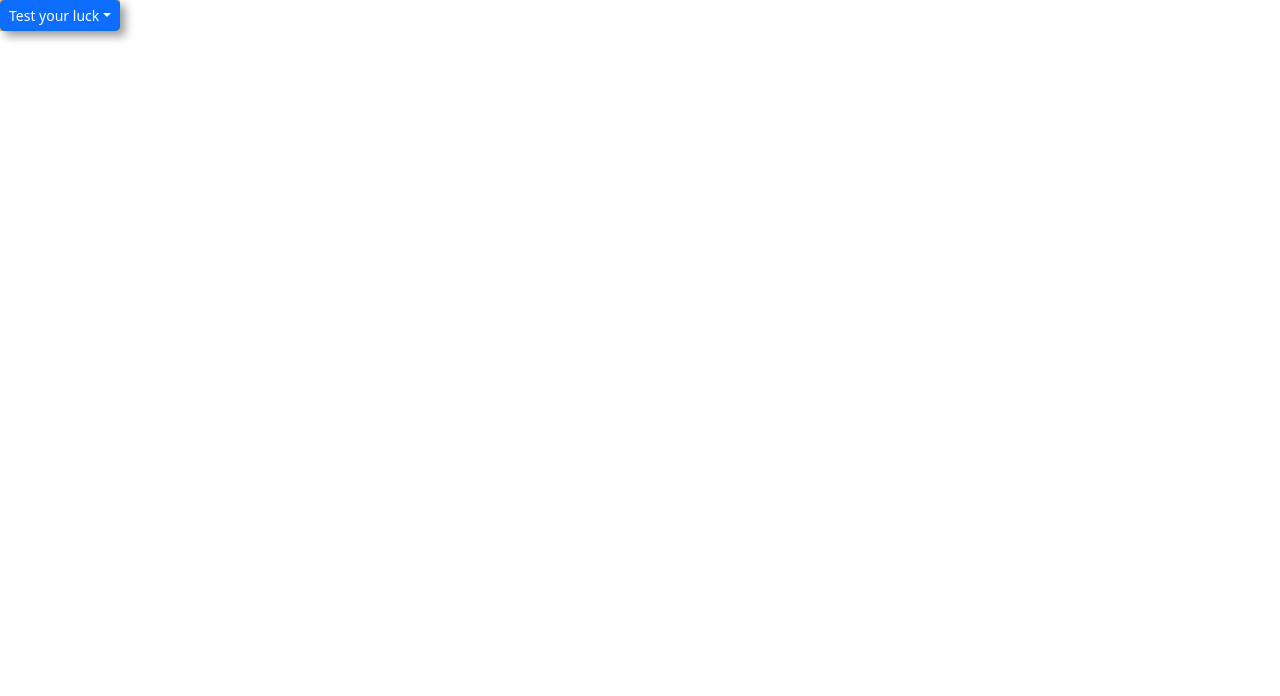
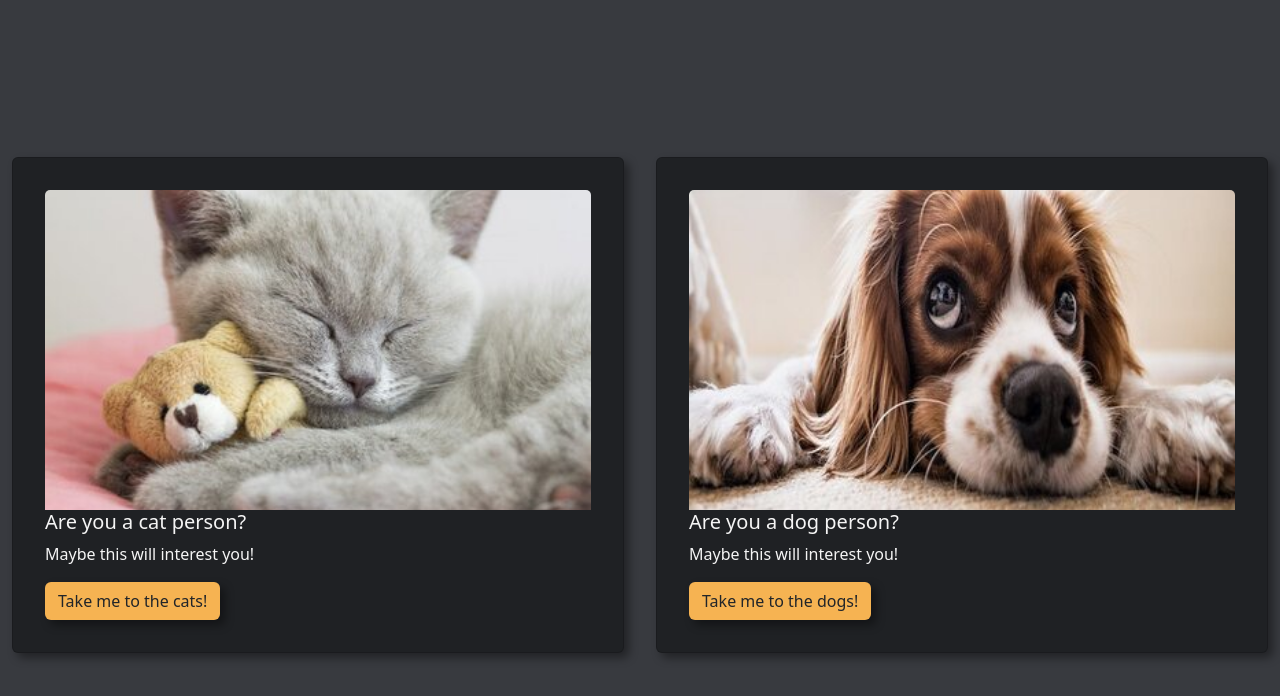
Before and after one commit to angel202/CatFacts, a React (Create React App) app in the folder client/: page / in a window 1280 px wide. Shown: the top 696 px of the page. Built offline with nearby package versions, Linux system fonts and the light colour scheme.

Commit message:
Styling/cleaning code
Updated the home page to take you to the dog or cat page. Added some styling to home page as well. Still cleaning code making sure it is easy to read and efficient

```diff
--- /dev/null
+++ b/client/src/Home.css
@@ -0,0 +1,36 @@
+.row{
+    justify-content: center;
+    grid-gap: .5rem;
+    min-height: 200px;
+    position: center;
+    display: flex;
+    flex-direction: row;
+    align-items: center;
+    margin:0;
+
+}
+.Home {
+    background-color: #383A3F;
+  }
+
+  .row a{
+    background-color: #F6B352;
+    box-shadow: 5px 5px 10px rgba(0,0,0,0.4);
+}
+
+.row h5{
+    color:whitesmoke
+}
+.row p{
+    color:whitesmoke
+}
+
+.card{
+    box-shadow: 5px 5px 10px rgba(0,0,0,0.4);
+    background-color: #1F2124;
+}
+
+.card-img-top {
+    height: 25vw;
+    object-fit: cover;
+}
--- a/client/src/Home.js
+++ b/client/src/Home.js
@@ -1,18 +1,38 @@
 import 'bootstrap/dist/css/bootstrap.min.css';
+import './Home.css'
+import cat from './cat.jpg';
+import dog from './dog.jpg';
 import 'jquery/dist/jquery.min.js';
 import 'bootstrap/dist/js/bootstrap.min.js';
 
 function Home() {
 
   return (
+    <div className ="Home">
 
-    <div style={{ float:`left` }} class="button">
-        <button type="button" class="btn btn-primary dropdown-toggle btn-sm" data-bs-toggle="dropdown">Test your luck</button>
-            <div class="dropdown-menu dropdown-menu-end">
-                <a href="http://localhost:3000/" class="dropdown-item">Home</a>
-                <a href="http://localhost:3000/CatPage" class="dropdown-item">Cat Page </a>
-                <a href="http://localhost:3000/DogPage" class="dropdown-item">Dog Page </a>
+        <div class="row vh-100">
+            <div class="col-md">
+                <div class="card">
+                <div class="card-body">
+                    <img src={cat} class="card-img-top" alt="Cute cat"/>
+                    <h5 class="card-title">Are you a cat person?</h5>
+                    <p class="card-text">Maybe this will interest you!</p>
+                    <a href="http://localhost:3000/CatPage" class="btn">Take me to the cats!</a>
+                </div>
+                </div>
             </div>
+            <div class="col-md">
+                <div class="card">
+                <div class="card-body">
+                    <img src={dog} class="card-img-top" alt="Cute dog"/>
+                    <h5 class="card-title">Are you a dog person?</h5>
+                    <p class="card-text">Maybe this will interest you!</p>
+                    <a href="http://localhost:3000/DogPage" class="btn">Take me to the dogs!</a>
+                </div>
+                </div>
+            </div>
+        </div>
+
     </div>
 
   );
```
Also changed, not shown: client/src/cat.jpg (added), client/src/dog.jpg (added).
